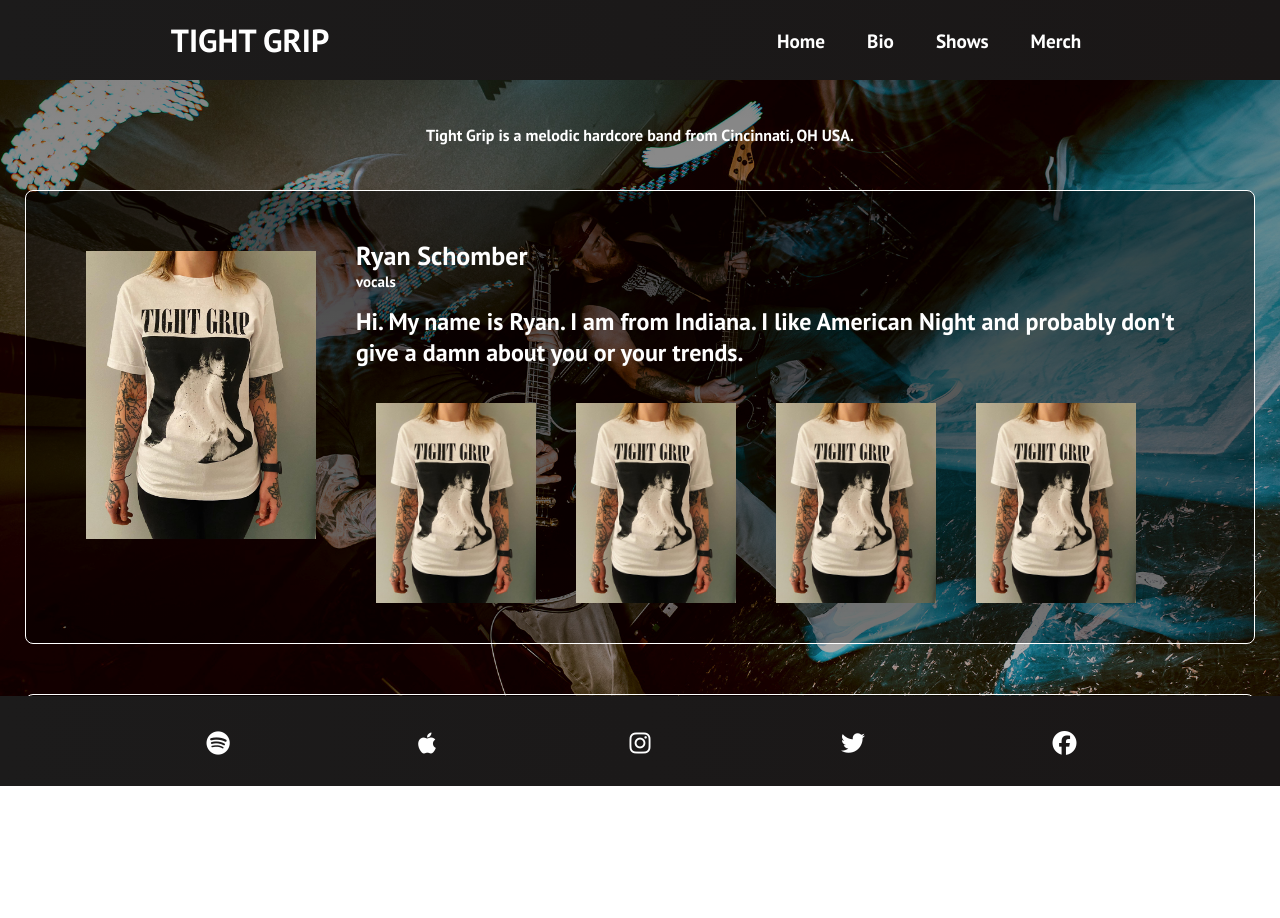
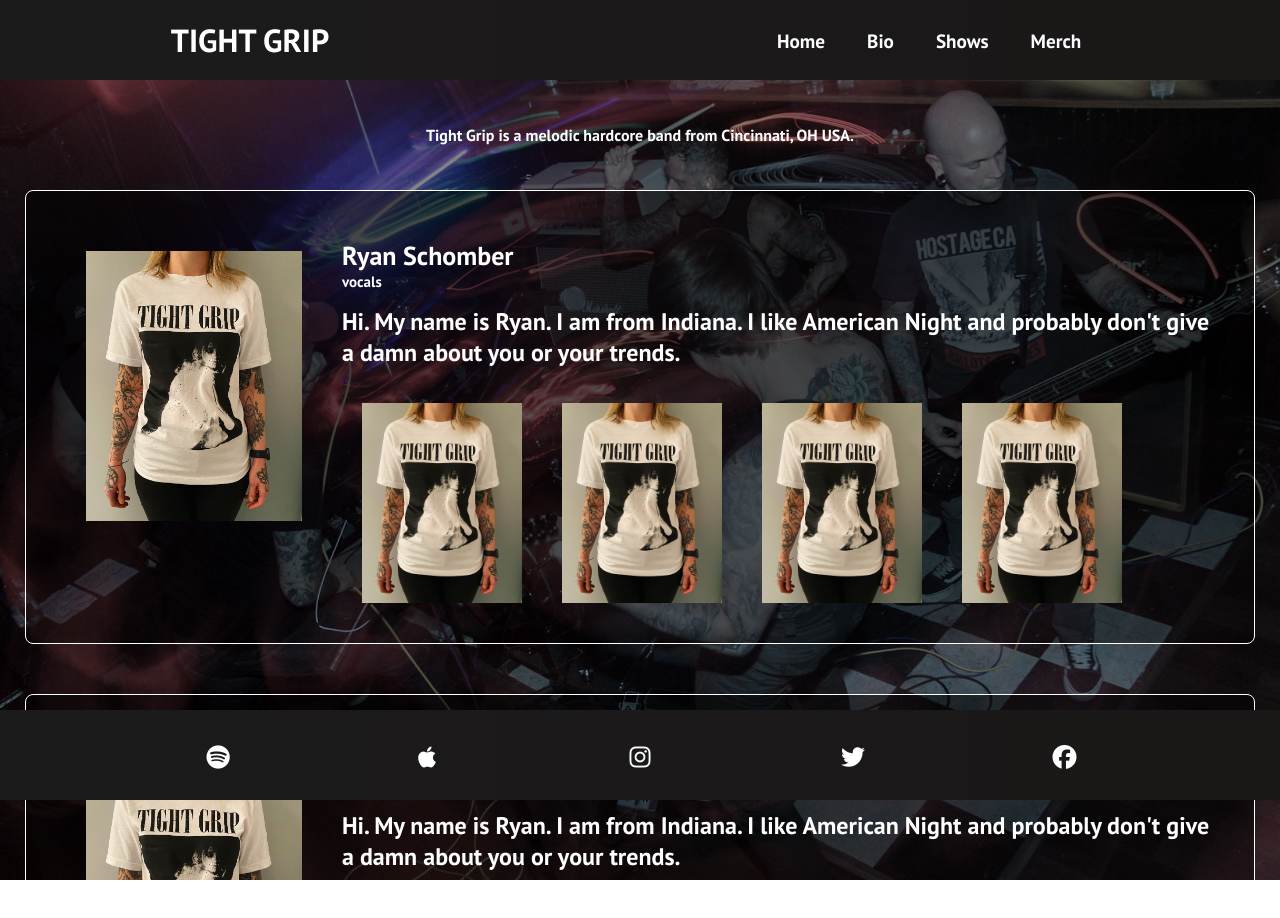
Before and after one commit to lancexhudson/tight-grip-react, a React (Create React App) app: page /bio in a window 1280 px wide. Shown: the top 918 px of the page. Before the commit the page ends 800 px from the top, so only its background shows below. Built offline with nearby package versions, Linux system fonts and the light colour scheme.

Commit message:
updating css for merch and bio pages

```diff
--- a/src/components/Footer.css
+++ b/src/components/Footer.css
@@ -2,9 +2,8 @@
   padding: 2rem;
   height: 90px;
   background: linear-gradient(90deg, rgb(28, 27, 27) 0%, rgb(26, 23, 23) 100%);
-  /* UNDO COMMENTS on POSITION & BOTTOM when contact info can be removed */
-  /* position: sticky;
-    bottom: 0; */
+  position: sticky;
+  bottom: 0;
 }
 
 h1 {
@@ -16,7 +15,6 @@
   align-items: center;
   justify-content: space-evenly;
   white-space: nowrap;
-  /* gap was 2rem before adding twitter */
   gap: 1rem;
   margin-left: 35px;
 }
--- a/src/components/HeroBio.css
+++ b/src/components/HeroBio.css
@@ -1,13 +1,13 @@
 .hero-bio-container {
   background: linear-gradient(rgba(0, 0, 0, 0.5), rgba(0, 0, 0, 0.3)),
-    url('/src/assets/DSC06340.jpg') center top / cover no-repeat;
+    url('/src/assets/backgroung01.JPG') center top / cover no-repeat;
   /* ,
     url('/src/assets/background.jpg') center top/ cover no-repeat; */
   /* alt way of doing background image: center center w/ background2.jpg
    + remove  background-attachment: fixed*/
   /* background-position: fixed; */
   background-attachment: fixed;
-  height: 77vh;
+  height: 100vh;
   width: 100%;
   display: flex;
   flex-direction: column;
--- a/src/components/HeroHome.css
+++ b/src/components/HeroHome.css
@@ -1,13 +1,13 @@
 .hero-container {
   background: linear-gradient(rgba(0, 0, 0, 0.5), rgba(0, 0, 0, 0.3)),
-    url('/src/assets/DSC06340.jpg') center top / cover no-repeat;
+    url('/src/assets/backgroung01.JPG') center top / cover no-repeat;
   /* ,
       url('/src/assets/background.jpg') center top/ cover no-repeat; */
   /* alt way of doing background image: center center w/ background2.jpg
      + remove  background-attachment: fixed*/
   /* background-position: fixed; */
   background-attachment: fixed;
-  height: 77vh;
+  height: 100vh;
   width: 100%;
   display: flex;
   flex-direction: column;
--- a/src/components/HeroMerch.css
+++ b/src/components/HeroMerch.css
@@ -1,13 +1,13 @@
 .hero-merch-container {
   background: linear-gradient(rgba(0, 0, 0, 0.5), rgba(0, 0, 0, 0.3)),
-    url('/src/assets/DSC06340.jpg') center top / cover no-repeat;
+    url('/src/assets/backgroung01.JPG') center top / cover no-repeat;
   /* ,
           url('/src/assets/background.jpg') center top/ cover no-repeat; */
   /* alt way of doing background image: center center w/ background2.jpg
          + remove  background-attachment: fixed*/
   /* background-position: fixed; */
   background-attachment: fixed;
-  height: 77vh;
+  height: 100vh;
   width: 100%;
   display: flex;
   flex-direction: column;
@@ -27,6 +27,7 @@
   border: 1.5px solid #fff;
   padding: 20px;
   border-radius: 8px;
+
   /* margin: 25px; */
 }
 
@@ -53,6 +54,9 @@
   height: auto;
   max-width: 310px;
   padding: 20px;
+  width: auto;
+  height: 100%;
+  max-height: 350px;
 }
 
 .artwork:hover {
--- a/src/components/HeroShows.css
+++ b/src/components/HeroShows.css
@@ -1,13 +1,13 @@
 .hero-shows-container {
   background: linear-gradient(rgba(0, 0, 0, 0.5), rgba(0, 0, 0, 0.3)),
-    url('/src/assets/DSC06340.jpg') center top / cover no-repeat;
+    url('/src/assets/backgroung01.JPG') center top / cover no-repeat;
   /* ,
         url('/src/assets/background.jpg') center top/ cover no-repeat; */
   /* alt way of doing background image: center center w/ background2.jpg
        + remove  background-attachment: fixed*/
   /* background-position: fixed; */
   background-attachment: fixed;
-  height: 77vh;
+  height: 100vh;
   width: 100%;
   display: flex;
   flex-direction: column;
```
Also changed, not shown: src/assets/backgroung01.JPG (added).
